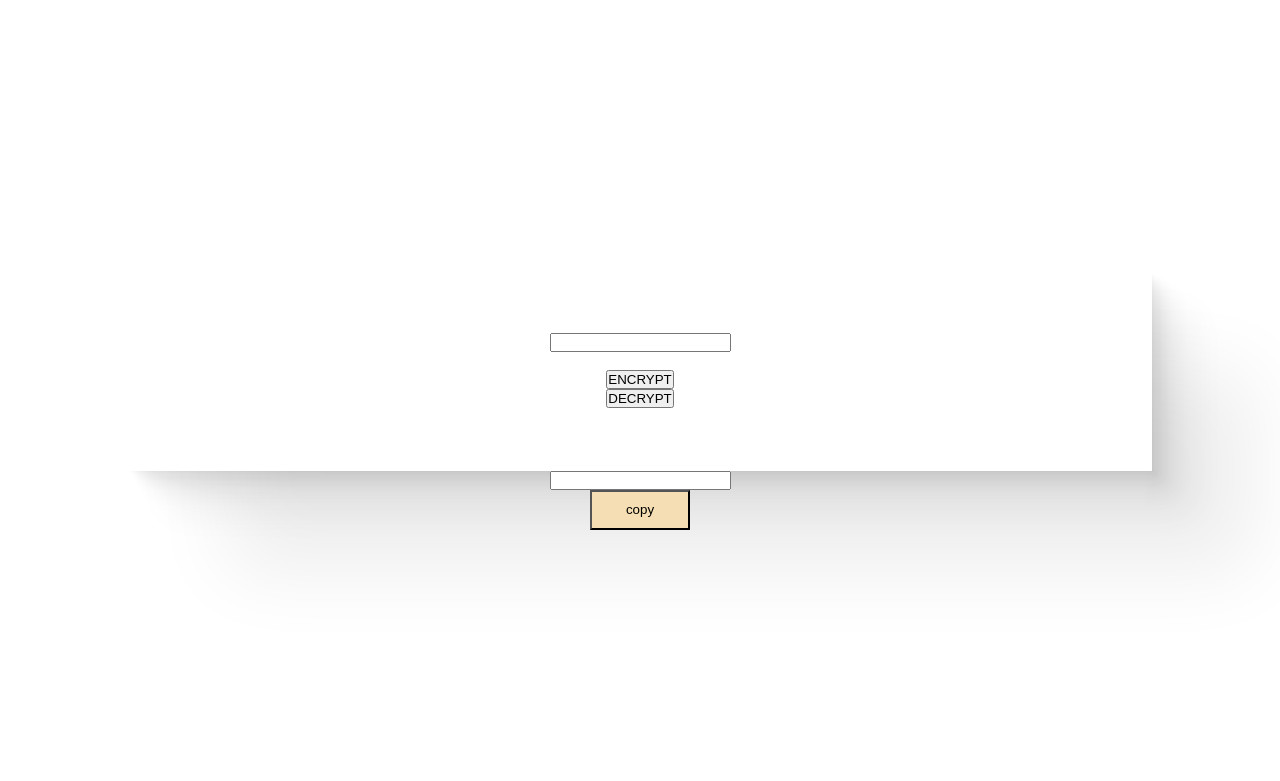
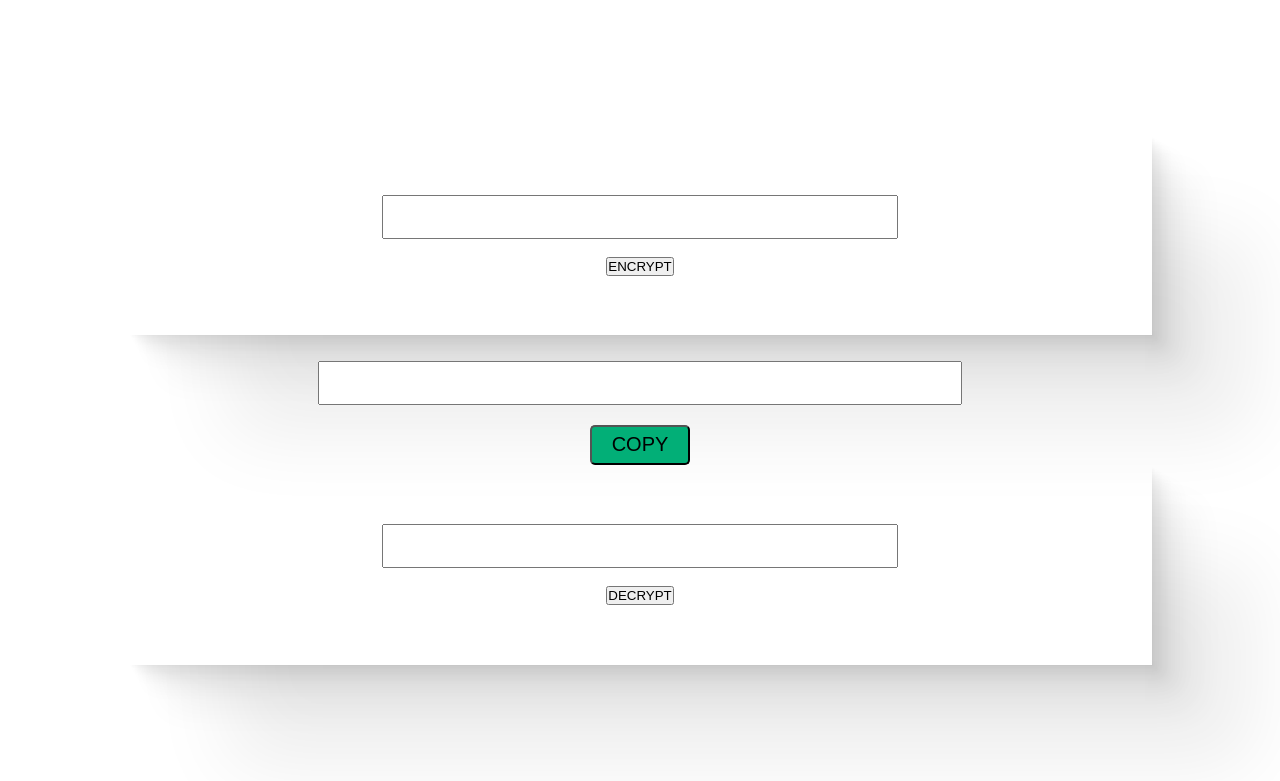
Before and after one commit to EMMANUEL-SUNMBOLA/php-encrypter, a PHP site: page / in a window 1280 px wide. Shown: the top 781 px of the page. Run offline with PHP 8.4, Linux system fonts and the light colour scheme.

Commit message:
encoder functional

```diff
--- a/index.php
+++ b/index.php
@@ -72,11 +72,28 @@
             border: 1px solid ;
             padding: 20px 10px;
         }
+        input[id="myInput"]{
+            margin-top: 2%;
+        }
+        input{
+            width: 50%;
+            text-align: center;
+            height: 40px;
+        }
         .copy{
+            margin-top: 20px;
             width: 100px;
             height: 40px;
             color: black;
-            background-color: wheat;
+            background-color: #02af77;
+            text-transform: uppercase;
+            font-size: 20px;
+            border-radius: 5px;
+        }
+        .copy:hover{
+            background-color: white;
+            color: #02af77;
+            border: 1px solid #02af77;
         }
     </style>
 </head>
@@ -86,21 +103,16 @@
             <form action="" method="post">
                 <input type="text" name="inp"><br>
                 <button type="submit" name="enc">ENCRYPT</button>
-                <button type="submit" name="dec">DECRYPT</button>
+            </form>
+            <input type="text" id="myInput" value="<?php if(isset($_POST["enc"])){echo $out;}?>">
+            <button onclick="copy()" class="copy">copy</button>
+            <form action="" method="post">
+                <input type="text" name="out"><br>
+                <button class="dec">DECRYPT</button>
             </form>
         </div>
-        <!-- <p id="pass"></p> -->
-        <input type="text" id="pass" value="<?php if(isset($_POST["enc"])){echo $out;}?>">
-        <button onclick="copy()" class="copy">copy</button>
     </section>
     <script>
-        // function copy() {
-        //     var copyText = document.getElementById("pass");
-        //     copyText.select();
-        //     copyText.setSelectionRange(0, 99999);
-        //     navigator.clipboard.writeText(copyText.value)
-        //     alert("TEXT COPIED:" + copyText.value);
-        // }
         function copy() {
         var copyText = document.getElementById("myInput");
         copyText.select();
```
Lines whose indentation alone changed are shown as unchanged.
